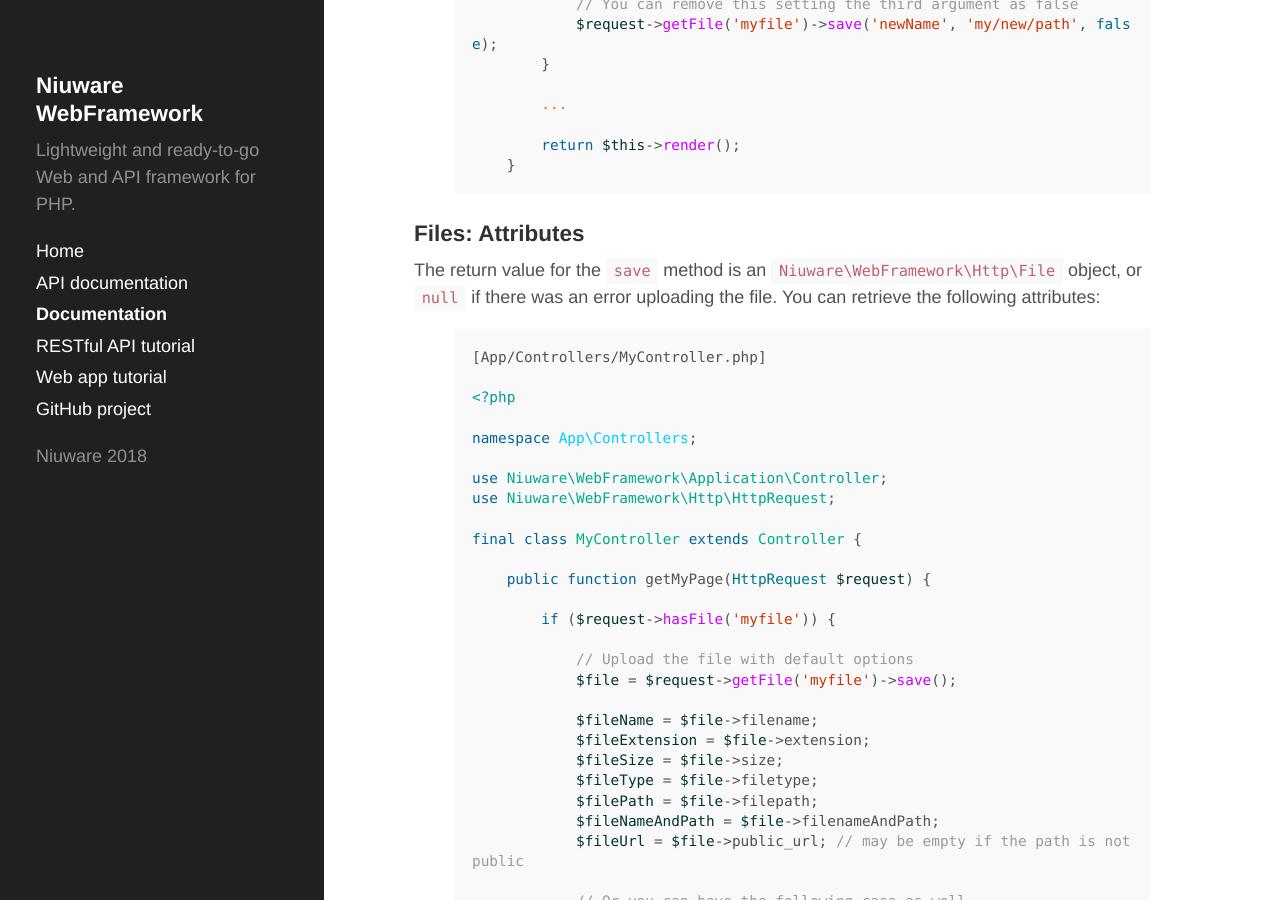
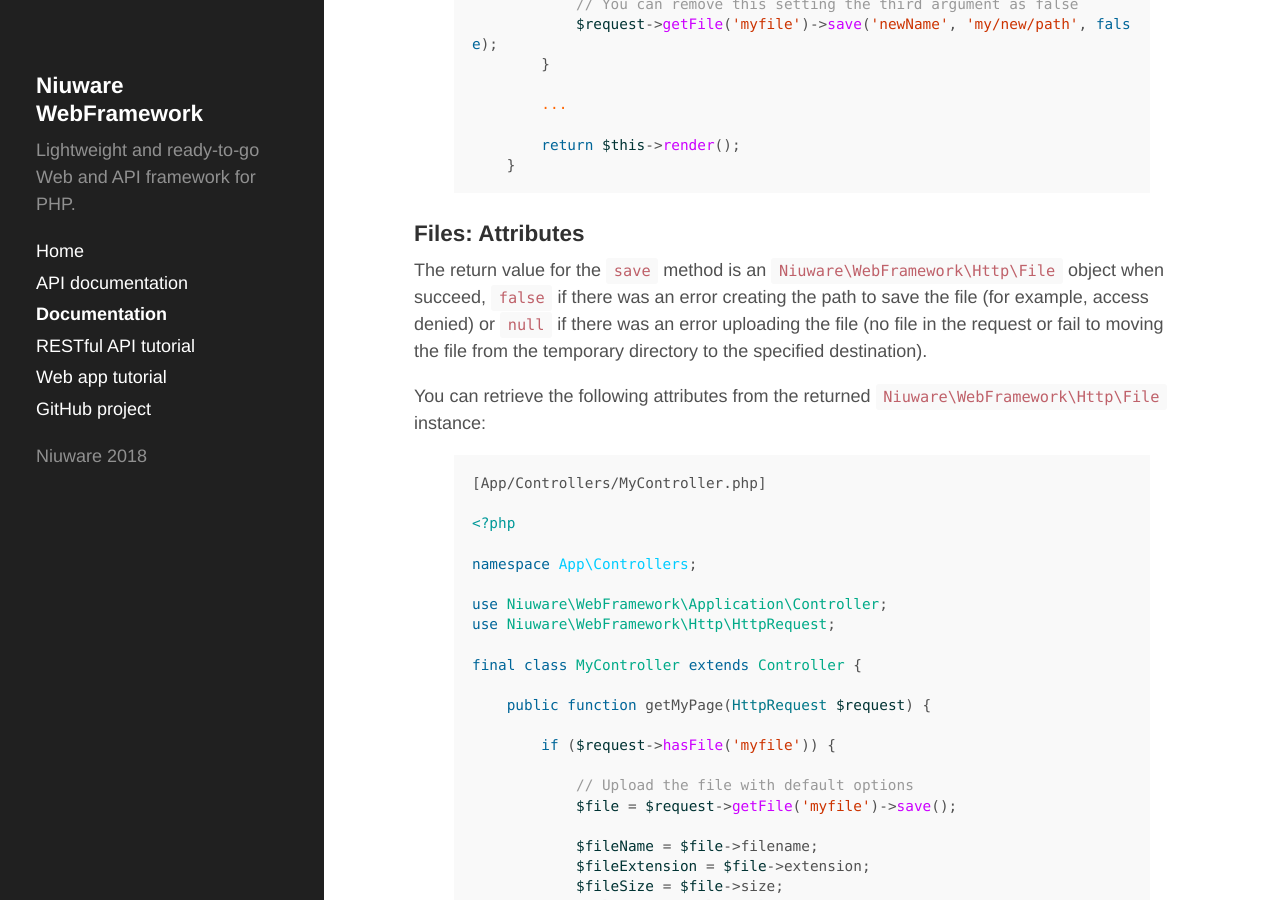
Before and after one commit to niuware/niuware.github.io, a Jekyll site: the page built from documentation.md, in a window 1280 px wide and 900 px high, scrolled down 50882 px. Built offline with Jekyll 4.4.1, drawn with Linux system fonts in a browser that asks for light colours; part of the change alters nothing that is shown; some of the changed text lies outside the part shown.

Commit message:
Updated 'File' documentation

```diff
--- a/_config.yml
+++ b/_config.yml
@@ -9,7 +9,7 @@ permalink:        pretty
 title:            Niuware WebFramework
 tagline:          ''
 description:      'Lightweight and ready-to-go Web and API framework for PHP.'
-url:              http://niuware.github.io
+url:              https://niuware.github.io
 baseurl:          /
 
 author:
--- a/documentation.md
+++ b/documentation.md
@@ -62,14 +62,14 @@ This is the documentation of all available features in Niuware WebFramework.
   11.1 <a href="#file-attrib">Attributes</a>
 12. <a href="#console">Console</a>
 13. <a href="#migration">Database Migrations</a>
-  13.1 <a href="#migration-migrate">Migration definitions</a>
+  13.1 <a href="#migration-migrate">Migration Definitions</a>
   13.2 <a href="#migration-seed">Seeding</a>
   13.3 <a href="#migration-rollback">Rollback</a>
   13.4 <a href="#migration-status">Status</a>
-  13.5 <a href="#migration-connection">Change connection</a>
+  13.5 <a href="#migration-connection">Custom Connection</a>
 14. <a href="#pagination">Pagination</a>
 15. <a href="#exception">Exceptions</a>
-16. <a href="#compatibility">PHP < 7.0 compatibility</a>
+16. <a href="#compatibility">PHP < 7.0 Compatibility</a>
 
 <a name="install"></a>
 ## 1. Installation
@@ -2586,7 +2586,9 @@ final class MyController extends Controller {
 <a name="file-attrib"></a>
 ### Files: Attributes
 
-The return value for the `save` method is an `Niuware\WebFramework\Http\File` object, or `null` if there was an error uploading the file. You can retrieve the following attributes:
+The return value for the `save` method is an `Niuware\WebFramework\Http\File` object when succeed, `false` if there was an error creating the path to save the file (for example, access denied) or `null` if there was an error uploading the file (no file in the request or fail to moving the file from the temporary directory to the specified destination).
+
+You can retrieve the following attributes from the returned `Niuware\WebFramework\Http\File` instance:
 
 {% highlight php %}
 [App/Controllers/MyController.php]
@@ -2910,7 +2912,7 @@ Web mode:
 > http://my_url/console/migrations/status
 
 <a name="migration-connection"></a>
-### Database Migrations: Connection
+### Database Migrations: Custom Connection
 
 You can add the parameter `conn={connection_name}` to use any of the connections defined in your application `Settings.php` file. For example, for migrating your database using a *development* connection you can use:
 
```
